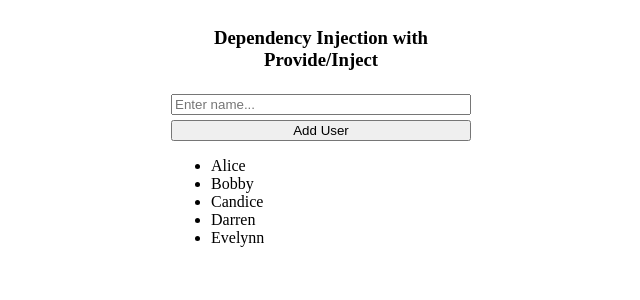
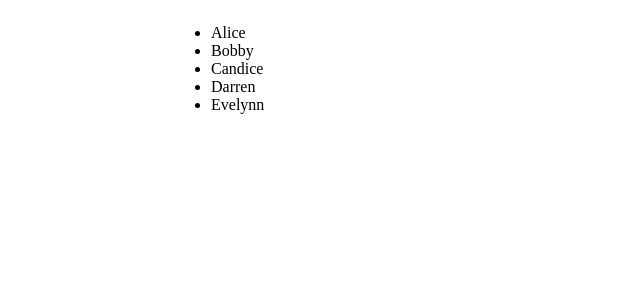
Before and after one commit to lmiller1990/design-pattenrns-for-vuejs, a Vue app: page / in a window 1280 px wide. Shown: the top 300 px of the page, without its empty margins (319-959 px from the left). Built offline with nearby package versions, Linux system fonts and the light colour scheme.

Commit message:
add basics

```diff
--- a/examples/provide-inject/users.vue
+++ b/examples/provide-inject/users.vue
@@ -1,13 +1,5 @@
 <template>
   <div class="wrapper">
-    <h3>Dependency Injection with Provide/Inject</h3>
-    <form @submit.prevent="handleSubmit">
-      <input
-        v-model="username"
-        placeholder="Enter name..."
-      />
-      <button>Add User</button>
-    </form>
     <ul>
       <li
         v-for="user in users"
```
Also changed, not shown: 1 other file (tests, documents, lock files or other folders).
